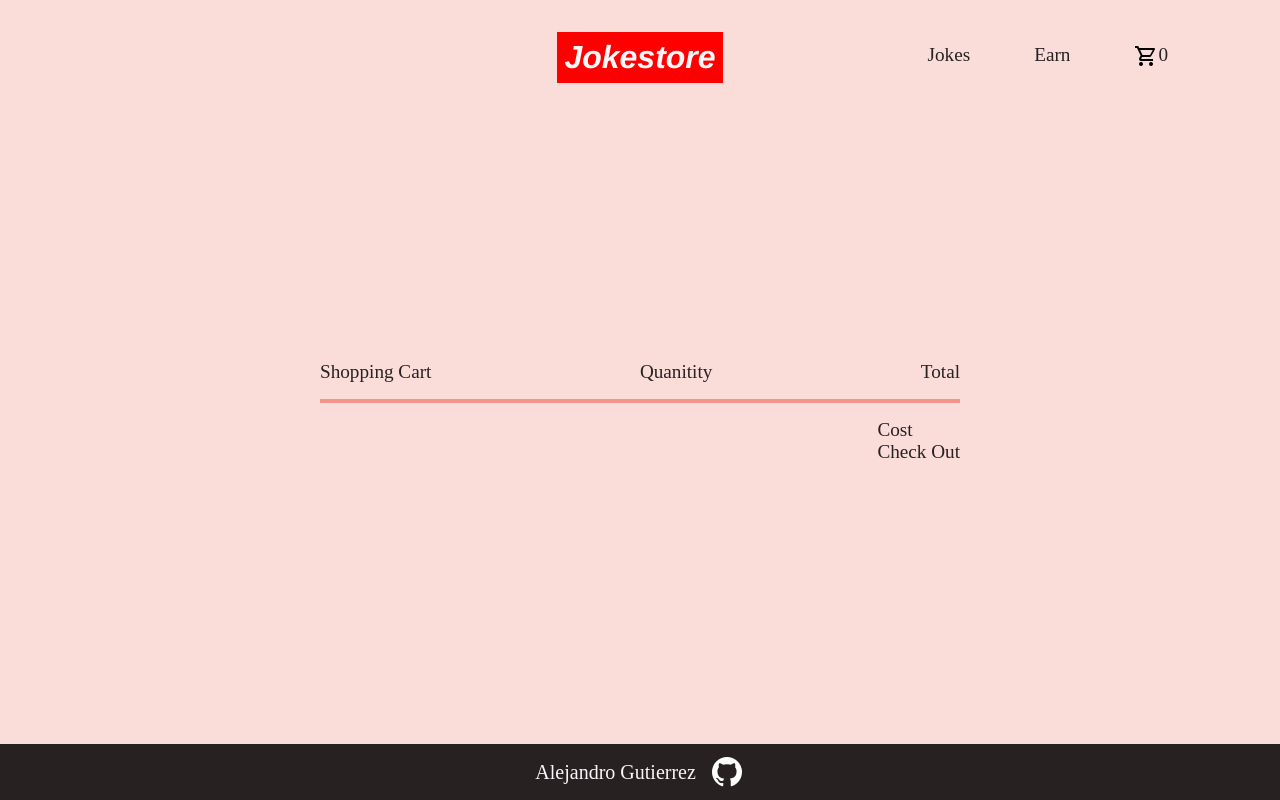
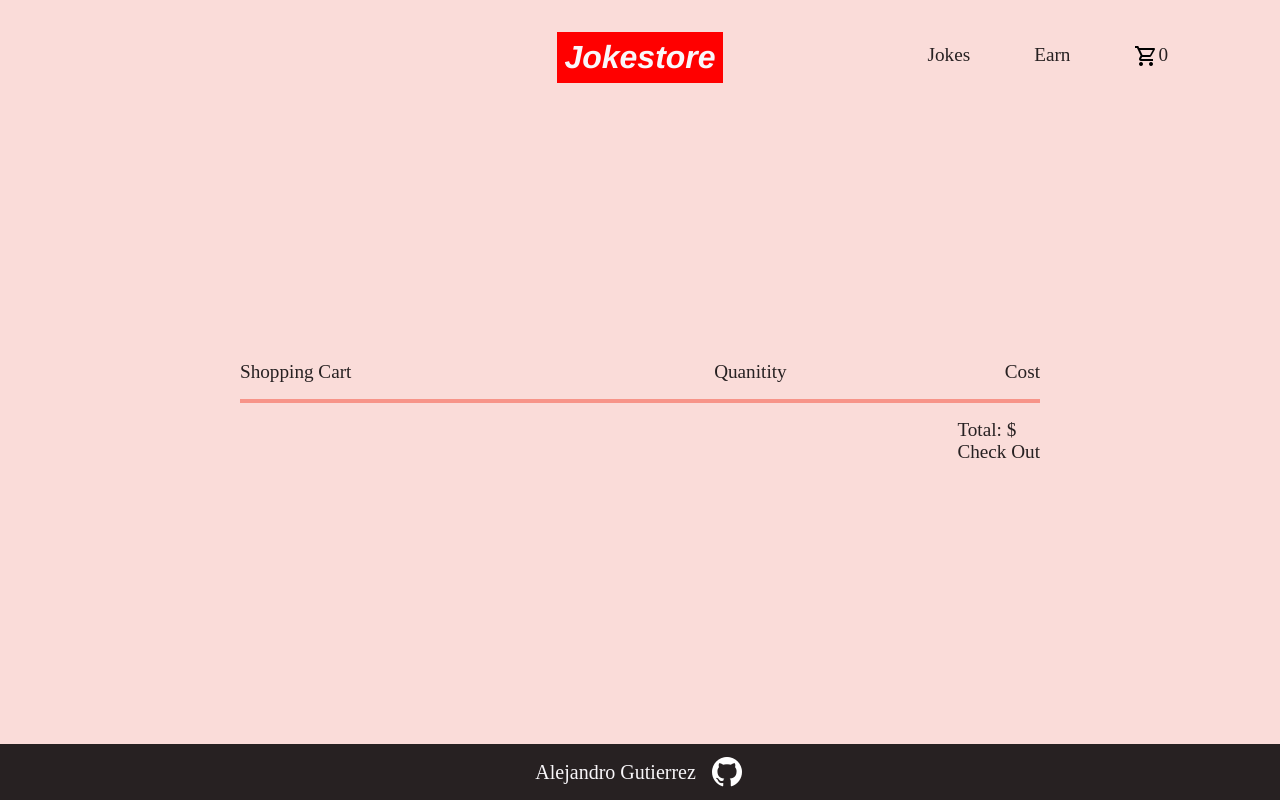
Before and after one commit to Jando-G/odin-shoppingcart, a React (Create React App) app: page /cart in a window 1280 px wide. Built offline with nearby package versions, Linux system fonts and the light colour scheme.

Commit message:
switched cart to object instead of array

```diff
--- a/src/App.css
+++ b/src/App.css
@@ -192,8 +192,9 @@ input[type=number] {
 }
 .Cart > div {
   display: flex;
-  width: 40rem;
-  justify-content: space-between
+  width: 50rem;
+  justify-content: space-between;
+  padding: 1rem 0 1rem 0;
 }
 .Cart > div:first-child {
   border-bottom: 2px solid var(--dark-bg-color);
@@ -203,3 +204,9 @@ input[type=number] {
   border-top: 2px solid var(--dark-bg-color);
   padding-top: 1rem;
 }
+.Cart > div > div:first-child {
+  width: 16rem;
+}
+.Cart > div > div:last-child {
+
+}
--- a/src/App.js
+++ b/src/App.js
@@ -6,26 +6,37 @@ import NavBar from './Components/NavBar';
 import Shop from './Components/Shop';
 import Footer from './Components/Footer';
 import ItemPage from './Components/ItemPage';
-import { useState, setState, createContext } from 'react';
+import { useState } from 'react';
 
 import { BrowserRouter as Router, Route, Routes } from 'react-router-dom';
 function App() {
   const [cart, setCart] = useState([]);
+  const [count, setCount] = useState(0); //only exists so nav updates on setCart
+
   const updateCart = (items) => {
-    const newCart = cart.concat(items);
+    let newCart = cart;
+    if(!newCart[Object.keys(items)[0]]) {
+      newCart[Object.keys(items)[0]] = items[Object.keys(items)[0]];
+    }
+    else {
+      newCart[Object.keys(items)[0]] += items[Object.keys(items)[0]];
+    }
     setCart(newCart);
+    setCount(countCart(newCart));
   }
-  const countCart = () => {
+
+  const countCart = (list) => {
     let total = 0;
-    cart.forEach((item) => {
-      total+= item[Object.keys(item)[0]];
-    })
+    for (const item in list) {
+      total += list[item];
+    }
     return total;
   }
+
   return (
     <Router>
       <div className="App">
-        <NavBar count={countCart()} />
+        <NavBar count={count} />
         <div className="Content">
           <Routes>
             <Route path = "/" element={<Home />} />
--- a/src/Components/Cart.js
+++ b/src/Components/Cart.js
@@ -1,24 +1,36 @@
 function Cart(props) {
-  console.log(props.cart)
+
+  const parseStr = (str) => {
+    let strCpy = str.toString();
+    const type = strCpy.charAt(strCpy.length - 1);
+    strCpy = strCpy.slice(0, -1);
+    if(type === '0') {
+      strCpy = strCpy + ' (One-Liner)';
+    }
+    else {
+      strCpy = strCpy + ' (Two-Parter)';
+    }
+    return strCpy;
+  }
     return (
       <div className="CartContainer">
         <div className="Cart">
         <div>
             <div>Shopping Cart</div>
             <div>Quanitity</div>
-            <div>Total</div>
+            <div>Cost</div>
           </div>
-            {props.cart.map((item, i) =>
+            {Object.keys(props.cart).map((item, i) =>
             <div key={i}>
-              <div>{[Object.keys(item)[0]]}</div>
-              <div>{item[Object.keys(item)[0]]}</div>
-              <div>${item[Object.keys(item)[0]] * 10}</div>
+              <div>{parseStr(item)}</div>
+              <div>{props.cart[item]}</div>
+              <div>${props.cart[item] * 10}</div>
             </div>)}
           <div>
             <div></div>
             <div></div>
             <div className="CartFoot">
-              <div>Cost</div>
+              <div>Total: ${}</div>
               <div>Check Out</div>
             </div>
           </div>
```
Also changed, not shown: 1 other file (tests, documents, lock files or other folders).
